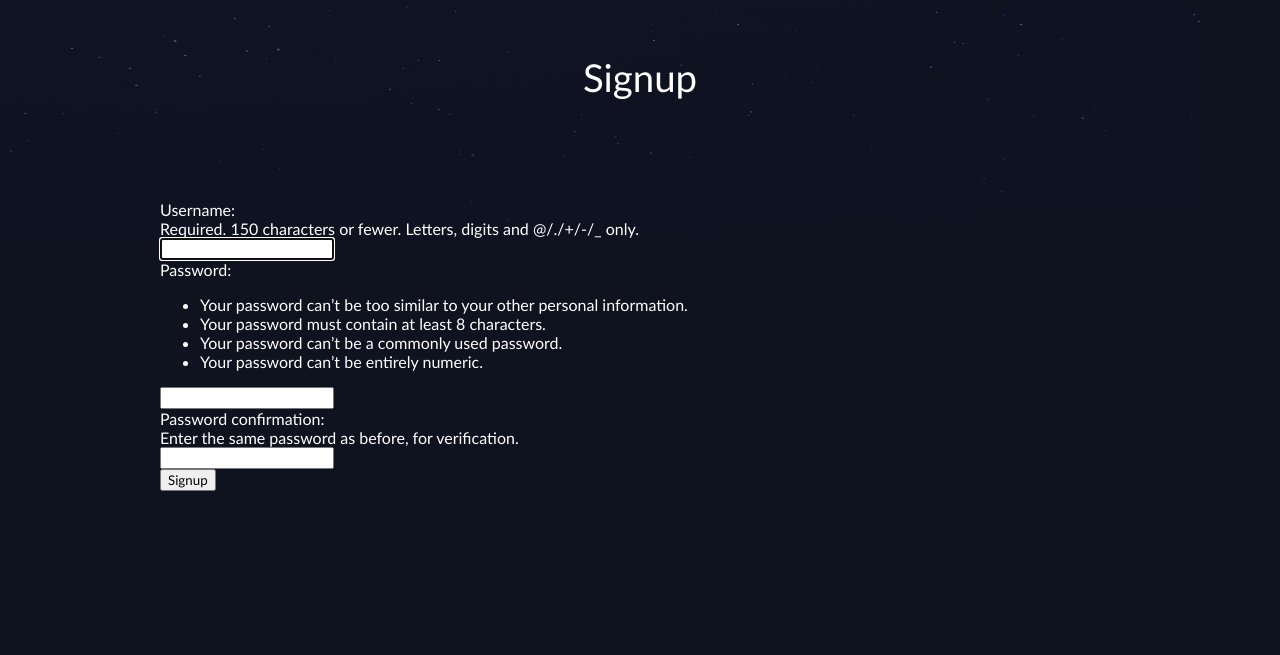
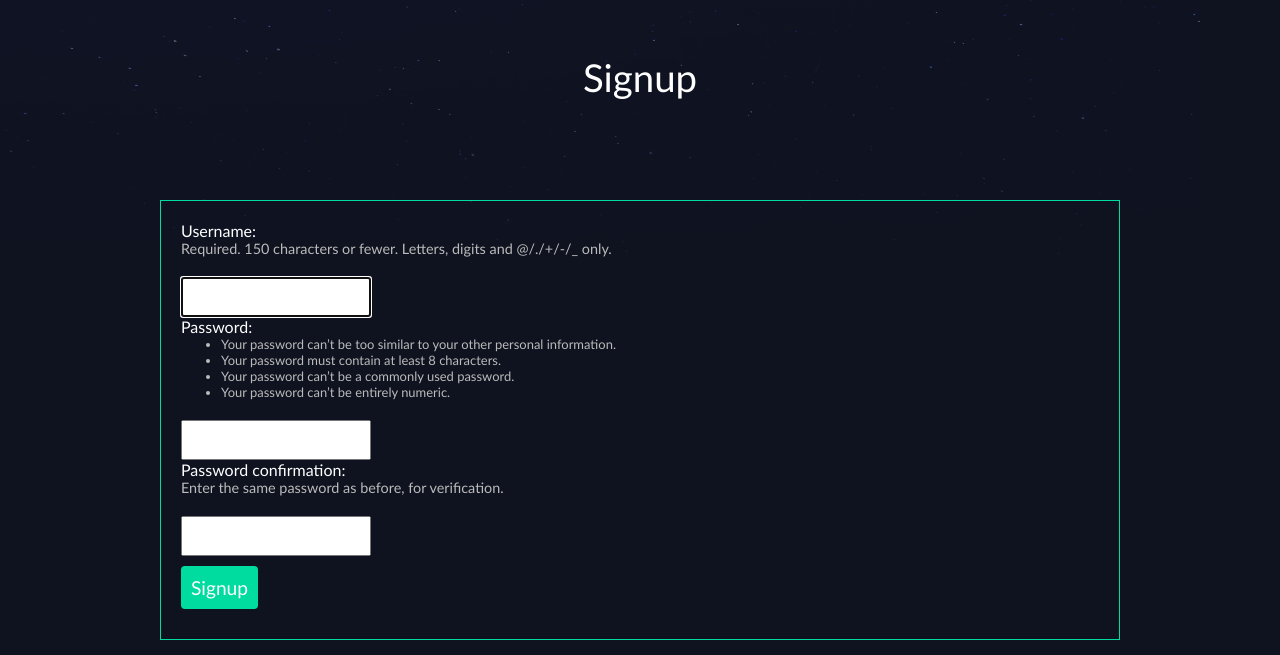
Before and after one commit to kbrenn02/Django-blog, a Django app: page /accounts/signup/ in a window 1280 px wide. Shown: the part 145-800 px from the top of the page. Run offline with Django 5.2, Linux system fonts and the light colour scheme.

Commit message:
finish styling

```diff
--- a/deardiary/assets/styles.css
+++ b/deardiary/assets/styles.css
@@ -1,5 +1,4 @@
-
-body {
+body{
     background-color: #0f121f;
     background-image: url(stars.png);
     background-repeat: no-repeat;
@@ -10,22 +9,22 @@ body *{
     font-family: Ubuntu, 'Gill Sans', 'Gill Sans MT', Calibri, 'Trebuchet MS', sans-serif;
 }
 
-h1, h2, h3, h4, h5 {
+h1, h2, h3, h4, h5{
     font-weight: lighter;
     margin: 0;
 }
 
-a, a:hover, a:visited {
+a, a:hover, a:visited{
     color: #fff;
     text-decoration: none;
 }
 
-.wrapper {
+.wrapper{
     max-width: 960px;
     margin: 0 auto;
 }
 
-div.wrapper h1 {
+div.wrapper h1{
     text-align: center;
     margin: 100px auto;
     font-size: 2.4em;
@@ -37,16 +36,16 @@ header{
     padding: 20px 0;
 }
 
-nav {
+nav{
     justify-self: end;
 }
 
-nav li {
+nav li{
     display: inline-block;
     margin-left: 20px;
 }
 
-nav button {
+nav button{
     background: none;
     color: #fff;
     cursor: pointer;
@@ -54,24 +53,24 @@ nav button {
     font-size: 1em;
 }
 
-.articles {
+.articles{
     display: grid;
     grid-template-columns: 1fr 1fr 1fr;
     grid-gap: 30px;
 }
 
-.article {
+.article{
     padding: 10px;
     border: 1px solid #00dba0;
     position: relative;
     padding-bottom: 40px;
 }
 
-.article h2 {
+.article h2{
     font-size: 1.2em;
 }
 
-.article .author {
+.article .author{
     padding: 10px;
     background-color: #00dba0;
     position: absolute;
@@ -81,20 +80,67 @@ nav button {
     color: #0f121f;
 }
 
-.article-detail .article {
+.article-detail .article{
     padding: 0;
 }
 
-.article-detail .article img {
+.article-detail .article img{
     max-width: 100%;
 }
 
-.article-detail .article h2 {
+.article-detail .article h2{
     text-align: center;
     margin: 20px auto;
     font-size: 2em;
 }
 
-.article-detail .article p {
+.article-detail .article p{
     text-align: center;
 }
+
+.site-form{
+    margin-top: 60px;
+    border: 1px solid #00dba0;
+    padding: 20px;
+}
+
+.site-form input, .site-form textarea{
+    display: block;
+    margin: 20px 0 0 0;
+    padding: 10px;
+}
+
+a.highlight{
+    border: 1px solid #00dba0;
+    padding: 10px;
+    border-radius: 4px;
+    color: #00dba0;
+}
+
+.helptext, .helptext ul{
+    margin: 0 auto 20px;
+    color: #bbb;
+    font-size: 0.9em;
+    display: block;
+}
+
+.errorlist li{
+    padding: 10px;
+    list-style-type: none;
+    border: 1px solid #ff5722;
+    color: #ff5722;
+    margin: 10px 0;
+}
+
+.errorlist{
+    padding: 0;
+}
+
+.site-form input[type="submit"]{
+    background: #00dba0;
+    border: 0;
+    color: #fff;
+    font-size: 1.2em;
+    border-radius: 4px;
+    margin: 10px 0;
+}
--- a/deardiary/templates/base_layout.html
+++ b/deardiary/templates/base_layout.html
@@ -5,7 +5,7 @@
     <head>
         <meta charset="UTF-8" name="viewport" content="width=device-width, initial-scale=1.0">
         <title>Articles</title>
-        <link rel="stylesheet" href="{% static 'styles.css' %}">
+        <link rel="stylesheet" href="{% static '/styles.css' %}">
     </head>
     <body>
         <header class="'wrapper">
```
